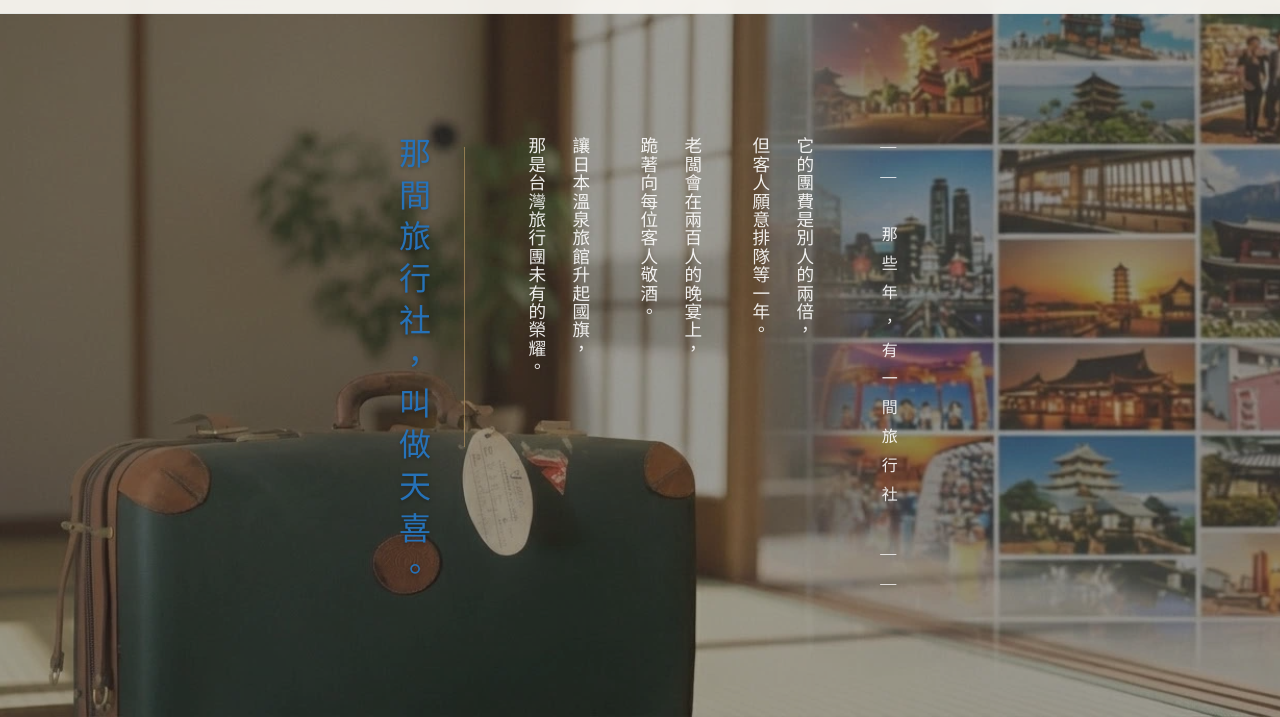
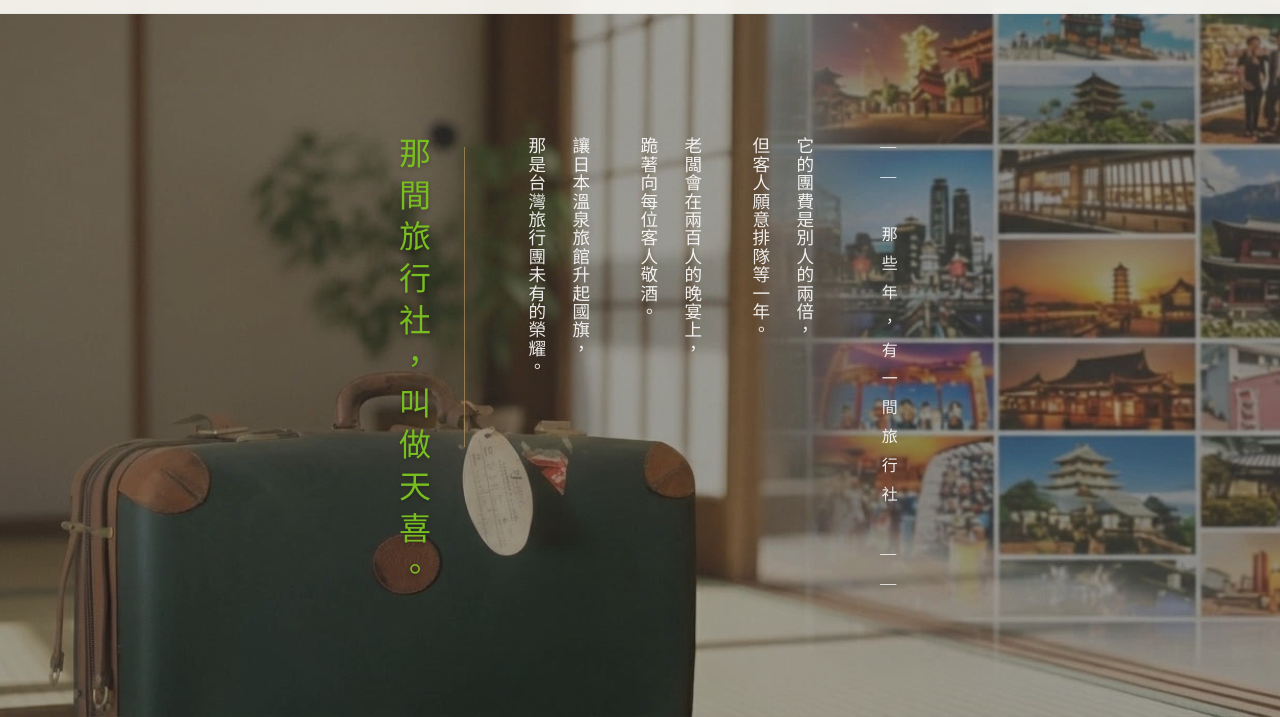
Before and after one commit to BertWang/skylark-memory, a plain HTML site: page vision.html in a window 1280 px wide. Shown: the part 83-800 px from the top of the page. Drawn offline with nearby package versions, Linux system fonts and the light colour scheme.

Commit message:
Update vision.html

```diff
--- a/vision.html
+++ b/vision.html
@@ -90,7 +90,7 @@
                 <div class="vertical-divider mx-4" style="height: 400px; background-color: var(--skylark-gold); opacity: 0.8; width: 1px;"></div>
 
                 <!-- 標題：改為白色，並加上細微陰影增加層次 -->
-                <div class="vertical-text ms-1" style="font-size: 2rem; color: var(--skylark-blue); letter-spacing: 0.3em; text-shadow: 0 2px 4px rgba(0,0,0,0.3);">
+                <div class="vertical-text ms-1" style="font-size: 2rem; color: var(--skylark-green); letter-spacing: 0.3em; text-shadow: 0 2px 4px rgba(0,0,0,0.3);">
                     那間旅行社，叫做天喜。
                 </div>
             </div>
```
